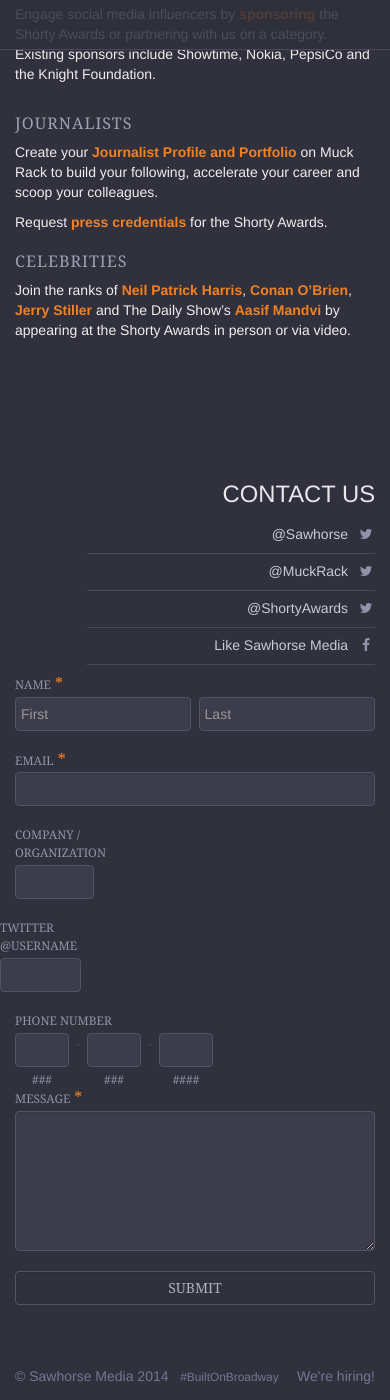
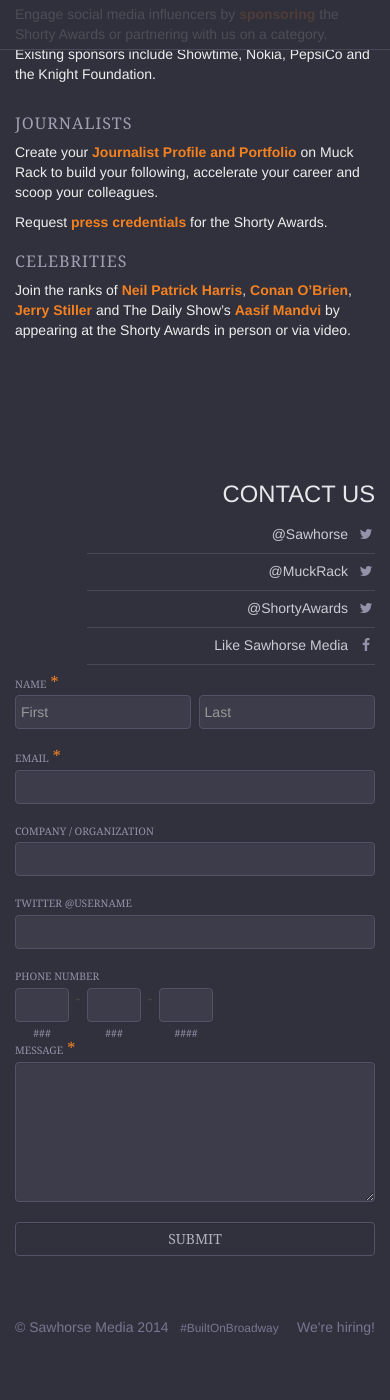
Before and after one commit to lvannostrand/sawhorse.github.io, a Jekyll site: the page built from index.html, in a window 390 px wide and 1400 px high, scrolled down 1656 px. Built offline with Jekyll 4.4.1, drawn with Linux system fonts in a browser that asks for light colours; nearby versions of some CDN libraries; Markdown is read by kramdown in place of the engine named in the settings; comment, search, counter and statistics services are not loaded; after the commit the page ends 3007 px from its top, so only the background shows below that.

Commit message:
responsive contact form

```diff
--- a/_includes/contact.html
+++ b/_includes/contact.html
@@ -1,6 +1,6 @@
 <section class="contact">
 	<div class="row">
-		<div class="col-sm-3  sm-contact-sidebar">
+		<div class="col-sm-4 col-md-3 sm-contact-sidebar">
 			<h2>Contact Us</h2>
 			<ul>
 				<li>
@@ -22,11 +22,11 @@
 			</ul>
 		</div>
 
-		<div class="col-sm-8 col-sm-offset-1">
+		<div class="col-sm-8 col-md-8 col-sm-offset-0 col-md-offset-1">
 		<form id="form25" name="form25" class="wufoo topLabel page" accept-charset="UTF-8" autocomplete="off" enctype="multipart/form-data" method="post" novalidate action="https://sawu.wufoo.com/forms/m1t4ijyu11j8ov6/#public">
 		<ul>
 			<div class="row">
-				<div class="col-md-6">
+				<div class="col-md-6 no-rp">
 					<li id="foli9" class="notranslate      ">
 						<label class="desc" id="title9" for="Field9">Name<span id="req_9" class="req">*</span></label>
 						<span>
--- a/_layouts/landing.html
+++ b/_layouts/landing.html
@@ -35,6 +35,5 @@
     <script src="assets/javascripts/bootstrap.min.js"></script>
     <script src="assets/javascripts/main.js"></script>
     <script src="assets/javascripts/wufoo.js"></script>
-    <script>document.write('<script src="http://' + (location.host || 'localhost').split(':')[0] + ':35729/livereload.js?snipver=1"></' + 'script>')</script>
 </body>
 </html>
--- a/assets/stylesheets/style.css
+++ b/assets/stylesheets/style.css
@@ -2943,10 +2943,11 @@ footer small a {
   font-weight: 300;
   font-size: 0.85em;
   text-transform: uppercase; }
+@media (max-width: 1199px) {
+  .wufoo label {
+    font-size: 0.74em; } }
 .wufoo li {
   padding: 0px 0px 20px 0px; }
-.wufoo input#Field12 {
-  width: 99%; }
 .wufoo #foli9 span {
   width: 49%;
   margin: 0; }
@@ -2956,12 +2957,8 @@ footer small a {
   width: 100%; }
 .wufoo #foli7 input {
   width: 100%; }
-.wufoo .foli5 {
-  padding-left: 0px;
-  width: 24.5%; }
-.wufoo .foli12 {
-  width: 25.5%;
-  padding-right: 5px; }
+.wufoo #Field5 {
+  width: 100%; }
 .wufoo #foli8 {
   padding-bottom: 0px; }
 .wufoo #foli8 span {
@@ -2972,3 +2969,15 @@ footer small a {
 .wufoo #foli8 span.symbol {
   width: 5%;
   text-align: center; }
+@media (min-width: 992px) {
+  .wufoo .no-rp {
+    padding-right: 0px; }
+  .wufoo .foli12 {
+    width: 26.5%;
+    padding-right: 5px; }
+  .wufoo .foli5 {
+    padding-left: 0px;
+    padding-right: 0px;
+    width: 23.5%; }
+  .wufoo input#Field12 {
+    width: 99%; } }
```
Also changed, not shown: assets/stylesheets/style.sass (+18 -8 lines), 3 other files.
